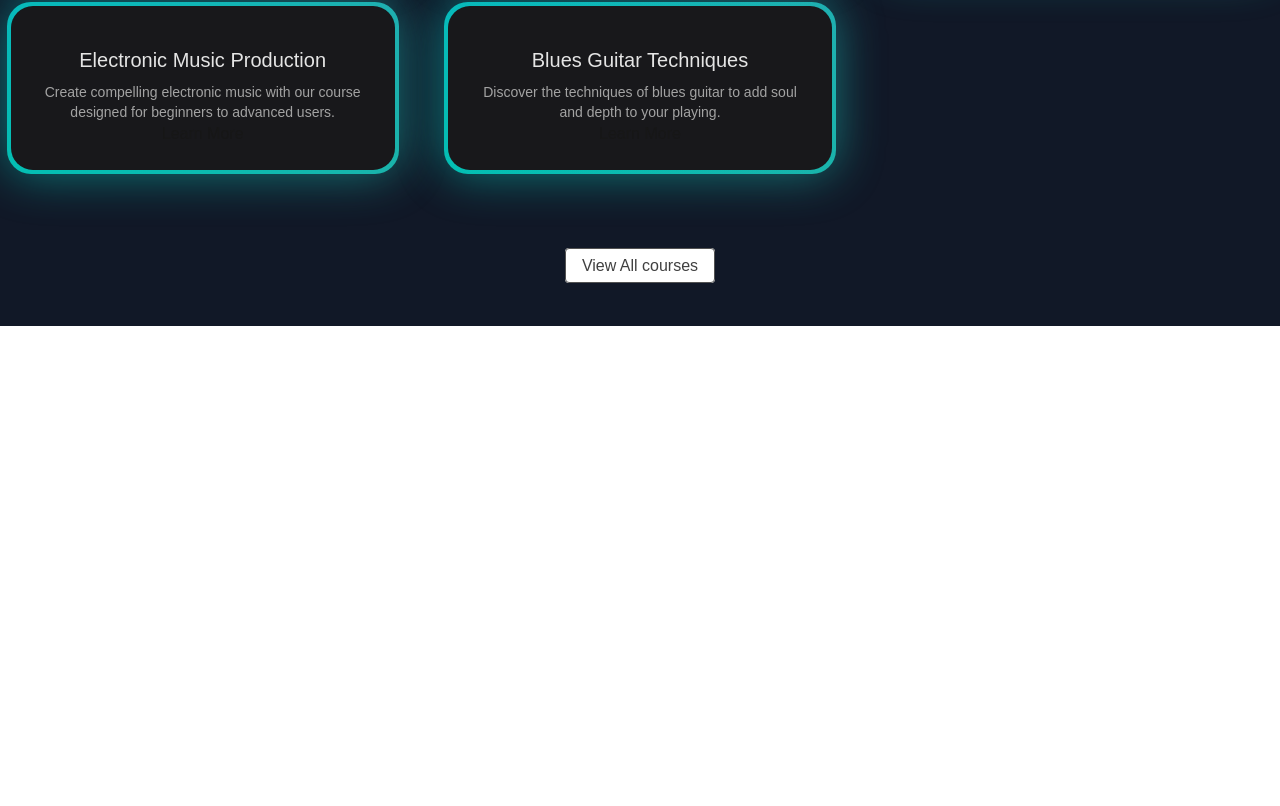
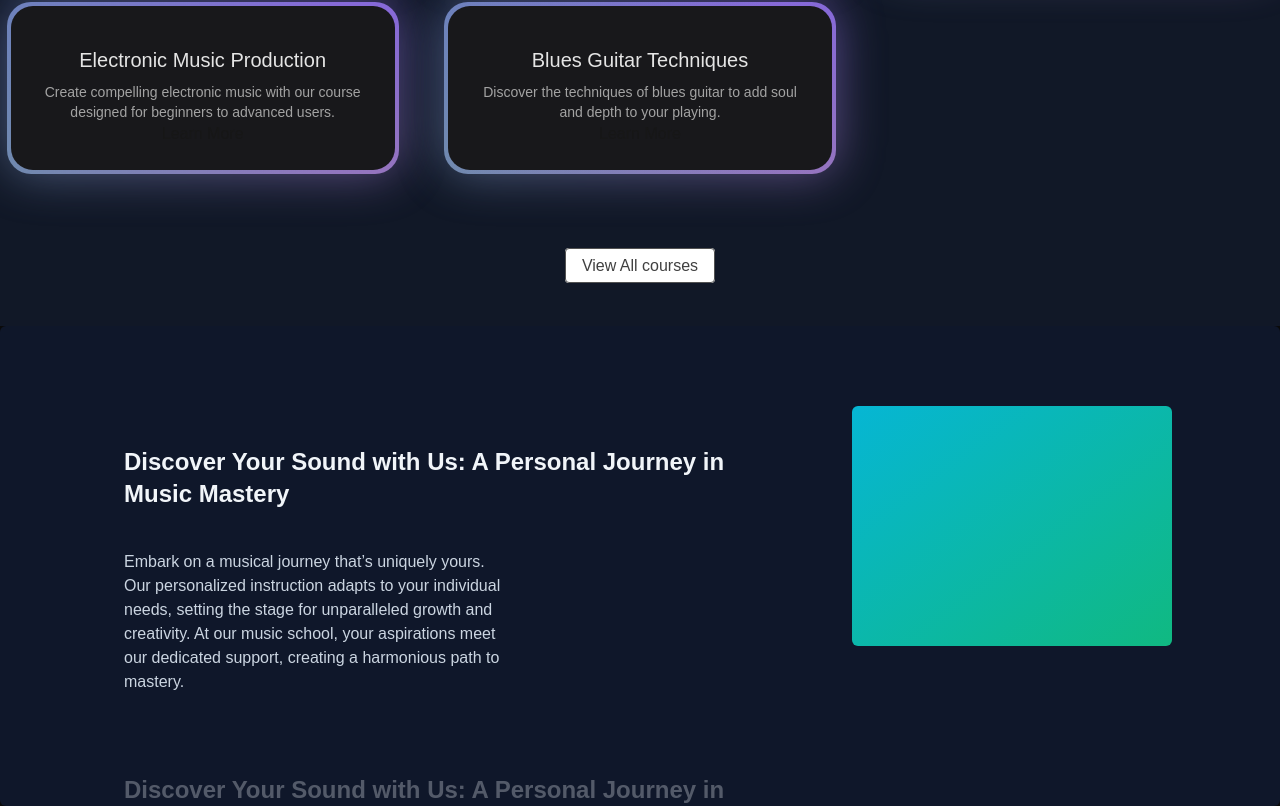
Before and after one commit to codeWith-Repon/Basic-Next-js-project, a Next.js app: page / in a window 1280 px wide. Shown: the part 1022-1828 px from the top of the page. Before the commit the page ends 1348 px from the top, so only its background shows below. Built offline with nearby package versions, Linux system fonts and the light colour scheme.

Commit message:
scrolling and change color

```diff
--- /dev/null
+++ b/src/app/components/WhyChooseUs.tsx
@@ -0,0 +1,45 @@
+"use client";
+import React from "react";
+import { StickyScroll } from "./ui/sticky-scroll-reveal";
+
+const musicSchoolContent = [
+  {
+    title: "Discover Your Sound with Us: A Personal Journey in Music Mastery",
+    description:
+      "Embark on a musical journey that’s uniquely yours. Our personalized instruction adapts to your individual needs, setting the stage for unparalleled growth and creativity. At our music school, your aspirations meet our dedicated support, creating a harmonious path to mastery.",
+  },
+  {
+    title: "Discover Your Sound with Us: A Personal Journey in Music Mastery",
+    description:
+      "Embark on a musical journey that’s uniquely yours. Our personalized instruction adapts to your individual needs, setting the stage for unparalleled growth and creativity. At our music school, your aspirations meet our dedicated support, creating a harmonious path to mastery.",
+  },
+  {
+    title: "Discover Your Sound with Us: A Personal Journey in Music Mastery",
+    description:
+      "Embark on a musical journey that’s uniquely yours. Our personalized instruction adapts to your individual needs, setting the stage for unparalleled growth and creativity. At our music school, your aspirations meet our dedicated support, creating a harmonious path to mastery.",
+  },
+  {
+    title: "Live Feedback & Engagement",
+    description:
+      "Immerse yourself in an interactive learning experience where feedback is immediate, just like real-time changes in a collaborative project. This approach enhances your understanding and mastery of music concepts and performance techniques.",
+  },
+  {
+    title: "Cutting-Edge Curriculum",
+    description:
+      "Our curriculum is continuously updated to include the latest music education trends and technologies, ensuring you’re always learning with the most current and effective methods. Say goodbye to outdated materials and welcome an education that evolves with the industry.",
+  },
+  {
+    title: "Limitless Learning Opportunities",
+    description:
+      "With our expansive resource library and dynamic course offerings, you’ll never find yourself without something new to explore. Our platform provides continuous opportunities for growth, ensuring your musical skills are always advancing.",
+  },
+];
+const WhyChooseUs = () => {
+  return (
+    <div>
+      <StickyScroll content={musicSchoolContent} />
+    </div>
+  );
+};
+
+export default WhyChooseUs;
--- /dev/null
+++ b/src/app/components/ui/sticky-scroll-reveal.tsx
@@ -0,0 +1,112 @@
+"use client";
+import React, { useEffect, useRef, useState } from "react";
+import { useMotionValueEvent, useScroll } from "framer-motion";
+import { motion } from "framer-motion";
+import { cn } from "@/lib/utils";
+
+export const StickyScroll = ({
+  content,
+  contentClassName,
+}: {
+  content: {
+    title: string;
+    description: string;
+    content?: React.ReactNode | any;
+  }[];
+  contentClassName?: string;
+}) => {
+  const [activeCard, setActiveCard] = React.useState(0);
+  const ref = useRef<any>(null);
+  const { scrollYProgress } = useScroll({
+    // uncomment line 22 and comment line 23 if you DONT want the overflow container and want to have it change on the entire page scroll
+    // target: ref
+    container: ref,
+    offset: ["start start", "end start"],
+  });
+  const cardLength = content.length;
+
+  useMotionValueEvent(scrollYProgress, "change", (latest) => {
+    const cardsBreakpoints = content.map((_, index) => index / cardLength);
+    const closestBreakpointIndex = cardsBreakpoints.reduce(
+      (acc, breakpoint, index) => {
+        const distance = Math.abs(latest - breakpoint);
+        if (distance < Math.abs(latest - cardsBreakpoints[acc])) {
+          return index;
+        }
+        return acc;
+      },
+      0
+    );
+    setActiveCard(closestBreakpointIndex);
+  });
+
+  const backgroundColors = [
+    "var(--slate-900)",
+    "var(--black)",
+    "var(--neutral-900)",
+  ];
+  const linearGradients = [
+    "linear-gradient(to bottom right, var(--cyan-500), var(--emerald-500))",
+    "linear-gradient(to bottom right, var(--pink-500), var(--indigo-500))",
+    "linear-gradient(to bottom right, var(--orange-500), var(--yellow-500))",
+  ];
+
+  const [backgroundGradient, setBackgroundGradient] = useState(
+    linearGradients[0]
+  );
+
+  useEffect(() => {
+    setBackgroundGradient(linearGradients[activeCard % linearGradients.length]);
+  }, [activeCard]);
+
+  return (
+    <motion.div
+      animate={{
+        backgroundColor: backgroundColors[activeCard % backgroundColors.length],
+      }}
+      className="h-[30rem] overflow-y-auto flex justify-center relative space-x-10 rounded-md p-10"
+      ref={ref}
+    >
+      <div className="div relative flex items-start px-4">
+        <div className="max-w-2xl">
+          {content.map((item, index) => (
+            <div key={item.title + index} className="my-20">
+              <motion.h2
+                initial={{
+                  opacity: 0,
+                }}
+                animate={{
+                  opacity: activeCard === index ? 1 : 0.3,
+                }}
+                className="text-2xl font-bold text-slate-100"
+              >
+                {item.title}
+              </motion.h2>
+              <motion.p
+                initial={{
+                  opacity: 0,
+                }}
+                animate={{
+                  opacity: activeCard === index ? 1 : 0.3,
+                }}
+                className="text-kg text-slate-300 max-w-sm mt-10"
+              >
+                {item.description}
+              </motion.p>
+            </div>
+          ))}
+          <div className="h-40" />
+        </div>
+      </div>
+      <div
+        style={{ background: backgroundGradient }}
+        className={cn(
+          "hidden lg:block h-60 w-80 rounded-md bg-white sticky top-10 overflow-hidden",
+          contentClassName
+        )}
+      >
+        {content[activeCard].content ?? null}
+      </div>
+    </motion.div>
+  );
+};
--- a/src/app/page.tsx
+++ b/src/app/page.tsx
@@ -1,11 +1,13 @@
 import FeatureCourses from "./components/FeatureCourses";
 import HeroSection from "./components/HeroSection";
+import WhyChooseUs from "./components/WhyChooseUs";
 
 export default function Home() {
   return (
     <main className="min-h-screen bg-black/[0.96] antialiased bg-grid-white/[0.02]">
       <HeroSection />
       <FeatureCourses />
+      <WhyChooseUs/>
     </main>
   );
 }
```
